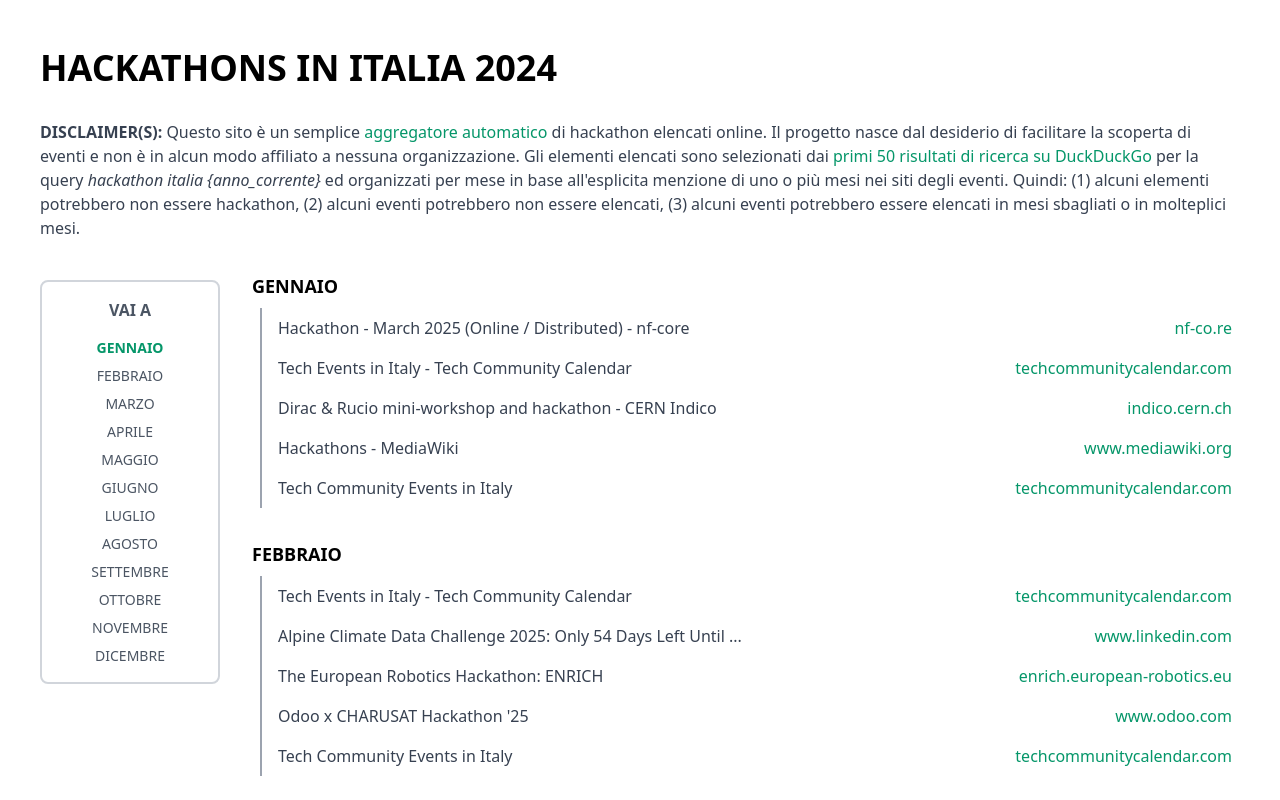
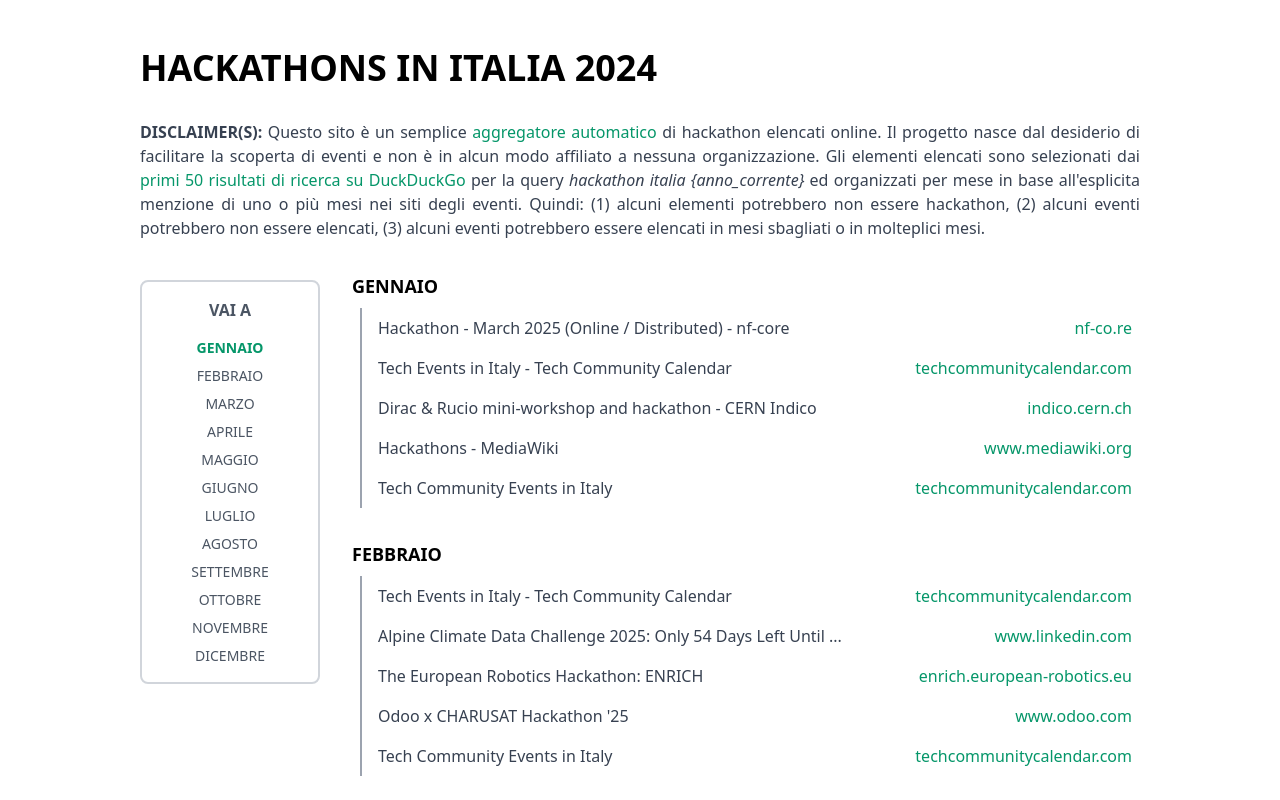
Before and after one commit to mattiaferrarini/hackathons-italy, a Vue app in the folder web/: page / in a window 1280 px wide. Shown: the top 800 px of the page. Built offline with nearby package versions, Linux system fonts and the light colour scheme.

Commit message:
Change content max width

```diff
--- a/web/src/App.vue
+++ b/web/src/App.vue
@@ -1,8 +1,8 @@
 <template>
     <div class="flex flex-col items-center justify-center">
-        <header class="w-full max-w-[1200px] mt-8 mb-8">
+        <header class="w-full max-w-[1000px] mt-8 mb-8">
             <h1 class="text-4xl font-bold mb-8">HACKATHONS IN ITALIA {{ currentYear }}</h1>
-            <p class="text-gray-700">
+            <p class="text-gray-700 text-justify">
                 <strong>DISCLAIMER(S):</strong> Questo sito è un semplice <span class="text-emerald-600">aggregatore
                     automatico</span> di hackathon elencati online.
                 Il progetto nasce dal desiderio di facilitare la scoperta di eventi e non è in alcun modo affiliato
@@ -15,7 +15,7 @@
                 (3) alcuni eventi potrebbero essere elencati in mesi sbagliati o in molteplici mesi.
             </p>
         </header>
-        <div class="flex gap-8 max-w-[1200px] justify-center w-full">
+        <div class="flex gap-8 max-w-[1000px] justify-center w-full">
             <div class="hidden md:block sticky top-0 self-start h-full pt-2 flex-1 max-w-[200px]">
                 <NavList ref="navListRef" @scrollToMonth="scrollToMonth" />
             </div>
```
